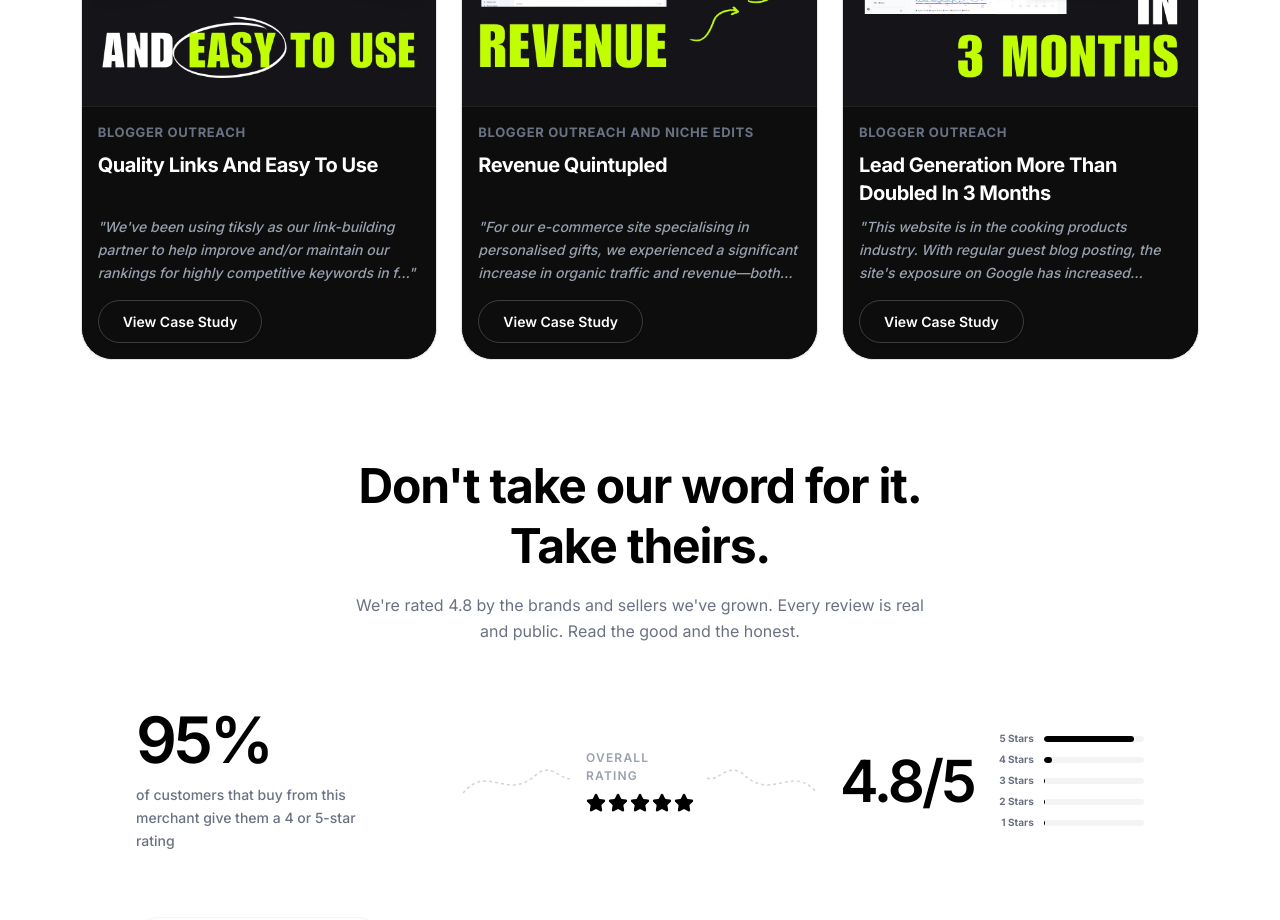
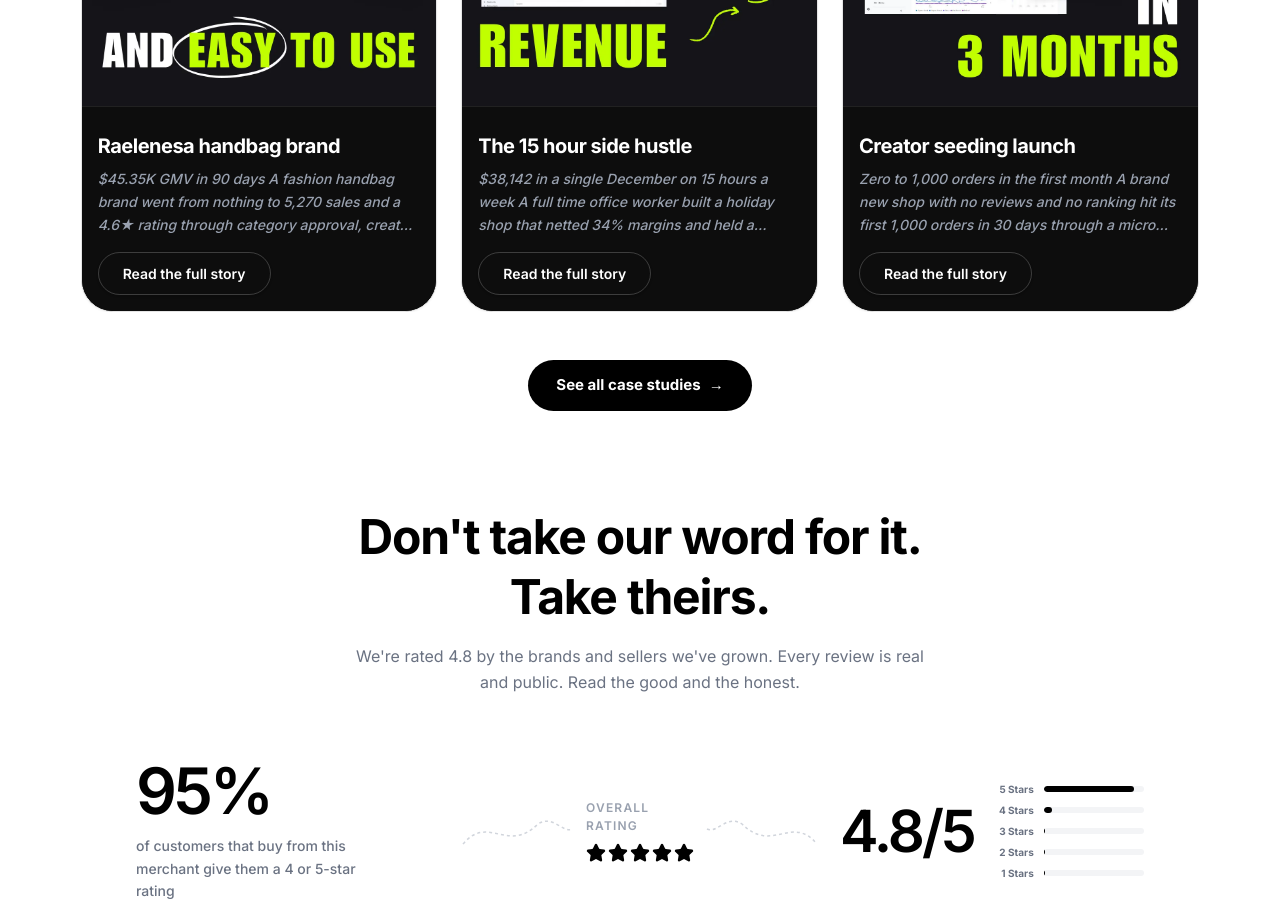
Before and after one commit to murnaj/tiksly-project, a Next.js app: page / in a window 1280 px wide. Shown: the part 4740-5660 px from the top of the page. Built offline with nearby package versions, Linux system fonts and the light colour scheme.

Commit message:
feat: add interactive case studies carousel component with auto-play functionality

```diff
--- a/components/features/case-studies.tsx
+++ b/components/features/case-studies.tsx
@@ -39,63 +39,59 @@ const itemVariants = {
 const CASE_STUDIES_DATA = [
   {
     id: "cs-1",
-    slug: "tiksly-got-us-to-page-1",
+    slug: "collectibles-brand",
     image: "/case-study/3.webp",
-    tag: "Blogger Outreach",
-    title: "tiksly Got Us To Page 1",
+    // tag: "Blogger Outreach",
+    title: "Collectibles brand",
     description:
-      "\"Pink-jobs.com is 14 years old, but it wasn't until we used tiksly's blogger outreach to improve our rankings and get onto the 1s...\"",
-    buttonText: "View Case Study",
+      "Zero to $1.4M in 12 months We turned a struggling marketplace seller into a content driven TikTok Shop machine. Viral content, affiliate partnerships, and live selling built a seven figure channel from a standing start.",
+    buttonText: "Read the full story",
   },
   {
     id: "cs-2",
-    slug: "quality-links-and-easy-to-use",
+    slug: "Raelenesa-handbag-brand",
     image: "/case-study/2.webp",
-    tag: "Blogger Outreach",
-    title: "Quality Links And Easy To Use",
-    description:
-      '"We\'ve been using tiksly as our link-building partner to help improve and/or maintain our rankings for highly competitive keywords in f..."',
-    buttonText: "View Case Study",
+    // tag: "Blogger Outreach",
+    title: "Raelenesa handbag brand",
+    description: "$45.35K GMV in 90 days A fashion handbag brand went from nothing to 5,270 sales and a 4.6★ rating through category approval, creator seeding, and a live commerce strategy. And we were just warming up.",
+    buttonText: "Read the full story",
   },
   {
     id: "cs-3",
-    slug: "revenue-quintupled",
+    slug: "the-15-hour-side-hustle",
     image: "/case-study/1.webp",
-    tag: "Blogger Outreach and Niche Edits",
-    title: "Revenue Quintupled",
-    description:
-      '"For our e-commerce site specialising in personalised gifts, we experienced a significant increase in organic traffic and revenue—both quintu..."',
-    buttonText: "View Case Study",
+    // tag: "Blogger Outreach and Niche Edits",
+    title: "The 15 hour side hustle",
+    description: "$38,142 in a single December on 15 hours a week A full time office worker built a holiday shop that netted 34% margins and held a 4.68★ store health score, powered entirely by creators and automation. No expensive ads. No burnout.",
+    buttonText: "Read the full story",
   },
   {
     id: "cs-4",
-    slug: "lead-generation-doubled-in-3-months",
+    slug: "creator-seeding-launch",
     image: "/case-study/4.webp",
-    tag: "Blogger Outreach",
-    title: "Lead Generation More Than Doubled In 3 Months",
-    description:
-      '"This website is in the cooking products industry. With regular guest blog posting, the site\'s exposure on Google has increased dramati..."',
-    buttonText: "View Case Study",
+    // tag: "Blogger Outreach",
+    title: "Creator seeding launch",
+    description: "Zero to 1,000 orders in the first month A brand new shop with no reviews and no ranking hit its first 1,000 orders in 30 days through a micro creator seeding system publishing content at scale.",
+    buttonText: "Read the full story",
   },
   {
     id: "cs-5",
-    slug: "zero-to-12-leads-per-month",
+    slug: "stay-at-home-mom-affiliate",
     image: "/case-study/5.webp",
-    tag: "Blogger Outreach and Niche Edits",
-    title: "0 Leads To 12 Leads Per Month",
-    description:
-      '"Presentation design agency. Helped build and establish from scratch. From a website that was generating 0 monthly leads one year ago to one..."',
-    buttonText: "View Case Study",
+    // tag: "Blogger Outreach and Niche Edits",
+    title: "Stay at home mom, affiliate",
+    description: "$800 startup to $5,000 a month Proof the model works at any size. Consistent content, smart product picks, and 5,000+ processed orders built a reliable home business in six months.",
+    buttonText: "Read the full story",
   },
   {
     id: "cs-6",
     slug: "zero-to-50-visits-per-day",
     image: "/case-study/6.webp",
-    tag: "Blogger Outreach and Niche Edits",
+    // tag: "Blogger Outreach and Niche Edits",
     title: "0 To 50 Visits Per Day",
     description:
-      '"Website is a consumer money saving website, traffic has gone from zero to around 50 users per day organically, only used tiksly for backlink..."',
-    buttonText: "View Case Study",
+      "Website is a consumer money saving website, traffic has gone from zero to around 50 users per day organically, only used tiksly for backlink...",
+    buttonText: "Read the full story",
   },
 ];
 
@@ -146,14 +142,13 @@ export default function CaseStudies() {
             variants={itemVariants}
             className="text-4xl md:text-5xl lg:text-[52px] font-bold tracking-tight leading-[1.1] text-black mb-6"
           >
-           Real shops. Real numbers. Real receipts.
+            Real shops. Real numbers. Real receipts.
           </motion.h2>
           <motion.p
             variants={itemVariants}
             className="text-[#6B7280] text-[15px] md:text-[16px] leading-relaxed max-w-2xl mx-auto"
           >
-           We don't do vanity metrics or screenshots you can't verify. Here's what actually happens when brands and sellers hand us the wheel.
-
+            We don't do vanity metrics or screenshots you can't verify. Here's what actually happens when brands and sellers hand us the wheel.
           </motion.p>
         </motion.div>
 
@@ -192,13 +187,8 @@ export default function CaseStudies() {
                     {/* Text Details Area */}
                     <div className="flex flex-col flex-1 p-6 md:p-4 justify-between bg-[#0D0D0D]">
                       <div className="flex flex-col mb-4">
-                        {/* Tag */}
-                        <span className="text-[12px] md:text-[13px] font-bold text-gray-500 uppercase tracking-wider">
-                          {study.tag}
-                        </span>
-
                         {/* Title */}
-                        <h3 className="text-lg md:text-xl font-bold text-white tracking-tight mt-2.5 line-clamp-2 min-h-[56px] leading-snug">
+                        <h3 className="text-lg md:text-xl font-bold text-white tracking-tight mt-2.5 line-clamp-2 leading-snug">
                           {study.title}
                         </h3>
 
@@ -212,7 +202,7 @@ export default function CaseStudies() {
                       <div>
                         <Link
                           href={`/case-studies/${study.slug}`}
-                          className="inline-block w-full sm:w-auto text-center px-6 py-2.5 bg-transparent border border-white/20 text-white rounded-full text-[14px] font-semibold hover:bg-white hover:text-black transition-all duration-200 active:scale-95 shadow-sm"
+                          className="inline-block w-full sm:w-auto text-center px-6 py-2.5 bg-transparent border border-white/20 text-white rounded-full text-[14px] font-semibold hover:bg-white hover:text-black! transition-all duration-200 active:scale-95 shadow-sm"
                         >
                           {study.buttonText}
                         </Link>
@@ -224,6 +214,17 @@ export default function CaseStudies() {
             </CarouselContent>
           </Carousel>
         </div>
+
+        {/* Bottom CTA Button */}
+        <div className="flex justify-center mt-12">
+          <Link
+            href="/case-studies"
+            className="px-7 py-3.5 bg-black text-white rounded-full text-[15px] font-bold hover:bg-neutral-800 transition-all hover:scale-[1.02] active:scale-95 inline-flex items-center gap-2 group cursor-pointer"
+          >
+            <span>See all case studies</span>
+            <span className="transition-transform group-hover:translate-x-1 duration-200">→</span>
+          </Link>
+        </div>
       </div>
     </section>
   );
```
